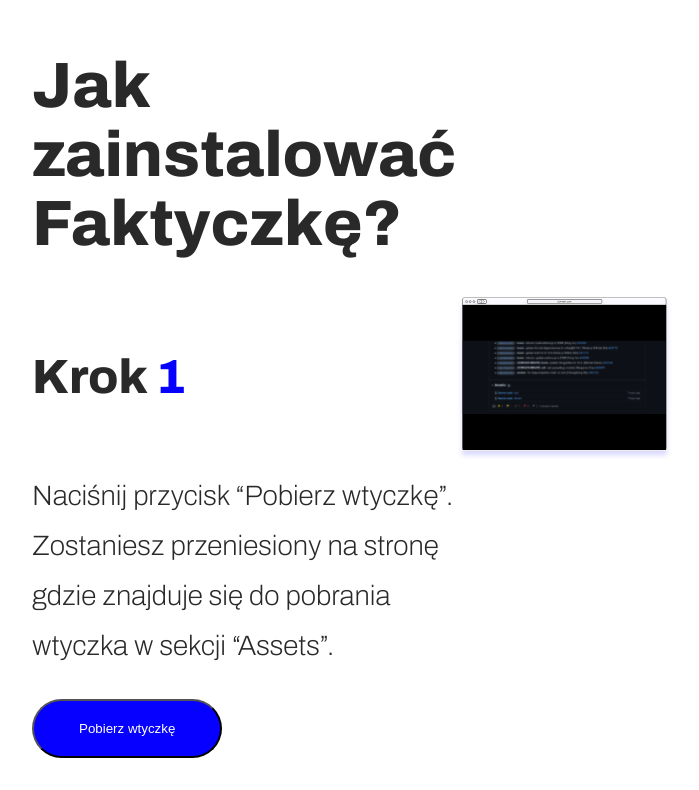
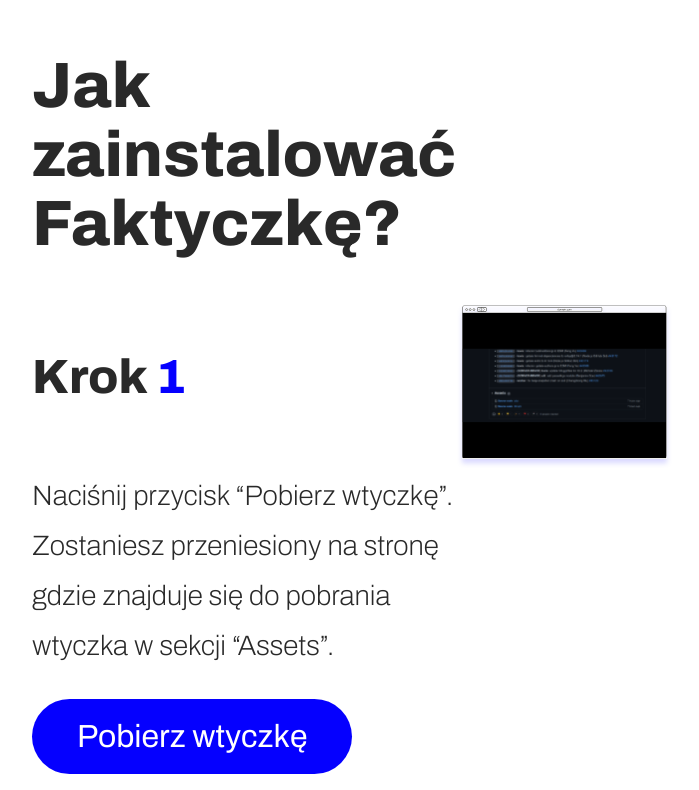
Before and after one commit to CodersCamp2021-HK/CodersCamp2021.Hackathon, a Next.js app in the folder packages/website/: page /installation in a window 1280 px wide. Shown: the part 162-952 px from the top of the page, without its empty margins (288-987 px from the left). Built offline with nearby package versions, Linux system fonts and the light colour scheme.

Commit message:
style: change btn style

```diff
--- a/packages/website/pages/installation.tsx
+++ b/packages/website/pages/installation.tsx
@@ -25,11 +25,17 @@
             Naciśnij przycisk “Pobierz wtyczkę”. Zostaniesz przeniesiony na stronę gdzie znajduje się do pobrania
             wtyczka w sekcji “Assets”.
           </p>
-          <button className='button' style={{ width: 'fit-content' }}>
-            <a href='https://github.com/CodersCamp2021-HK/CodersCamp2021.Hackathon' target='_blank' rel='noreferrer'>
+
+          <div className='button' style={{ width: 'fit-content' }}>
+            <a
+              className='buttonText'
+              href='https://github.com/CodersCamp2021-HK/CodersCamp2021.Hackathon'
+              target='_blank'
+              rel='noreferrer'
+            >
               Pobierz wtyczkę
             </a>
-          </button>
+          </div>
         </div>
         <Image src={SafariBrowserImg} alt='Safari Browser' />
       </section>
```
